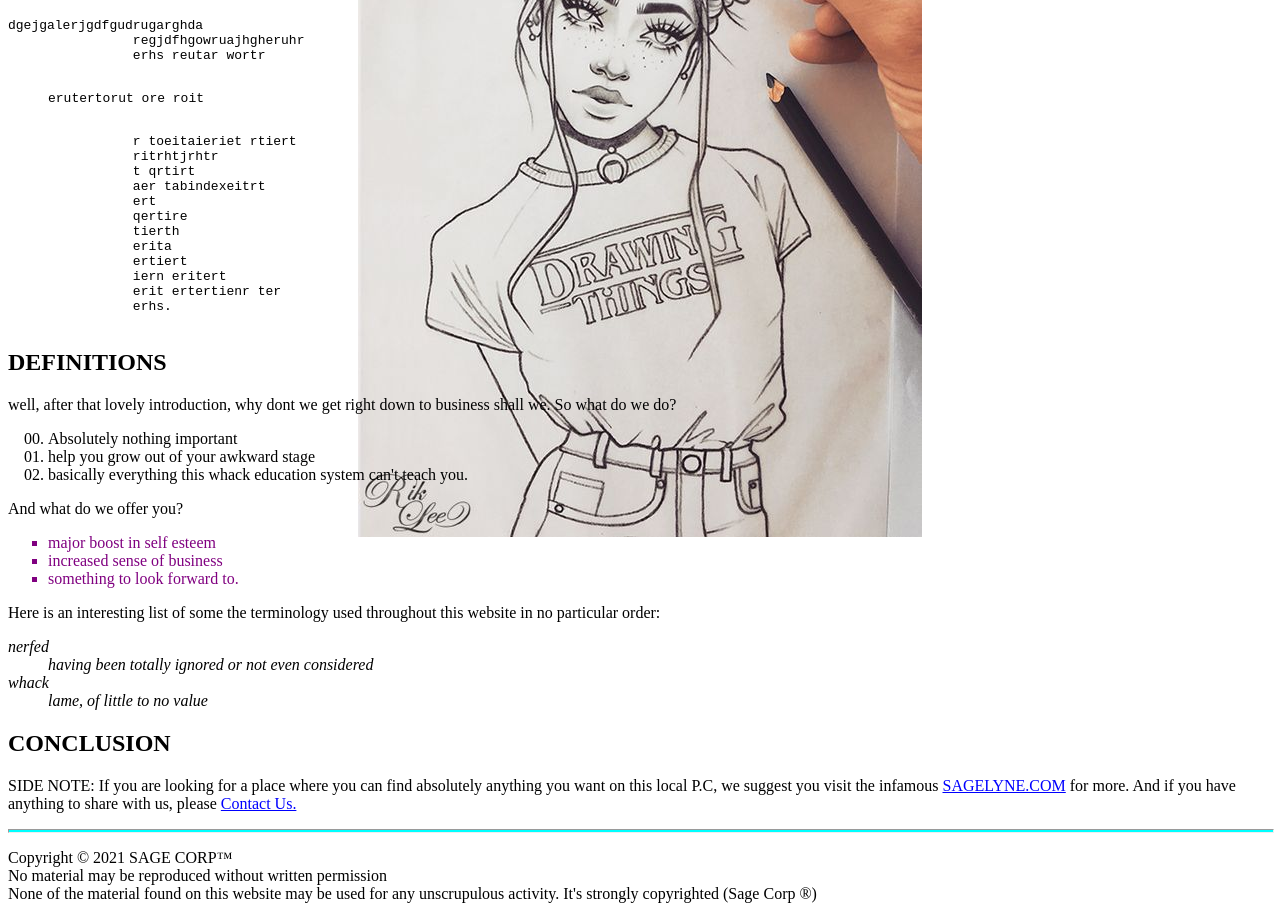
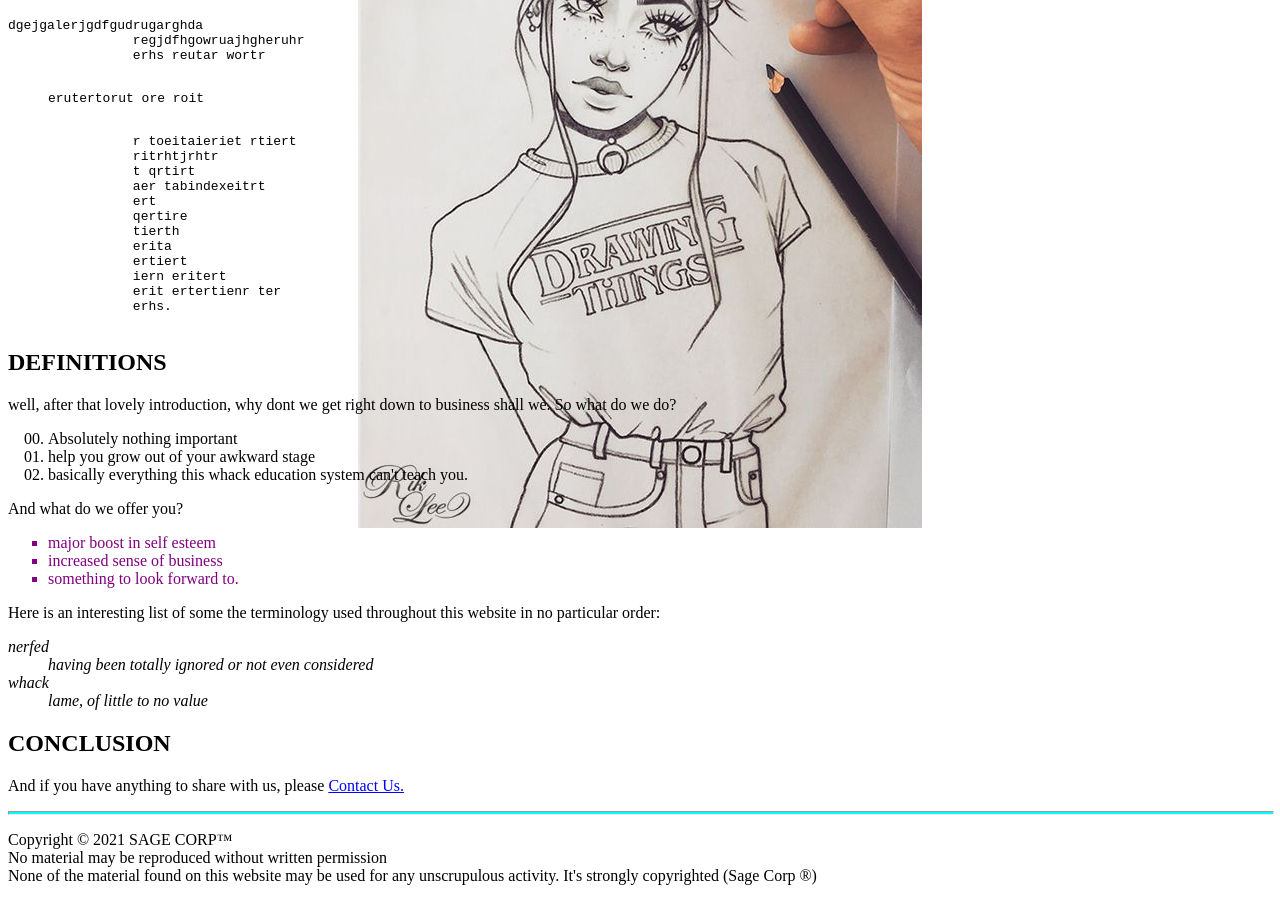
Before and after one commit to riccchmond/rookie, a plain HTML site: page index.html in a window 1280 px wide. Shown: the part 550-1469 px from the top of the page. Drawn offline with Linux system fonts and the light colour scheme.

Commit message:
Update index.html

```diff
--- a/index.html
+++ b/index.html
@@ -1,8 +1,8 @@
 <!DOCTYPE html>
-<html>
+<html lang="en-US">
 	<head>
 		<title>HTML</title>
-
+		<meta name="viewport" content="width=device-width; initial-scale=1.0">
 		<link rel="stylesheet" href="index.css">
 
 	</head>
@@ -89,9 +89,7 @@ dgejgalerjgdfgudrugarghda	<!-- apparently, indentation on writing html code usin
 
 		<h2><a name="concl">CONCLUSION</a></h2>				<!-- ANCHOR. -->
 
-		<p>SIDE NOTE: If you are looking for a place where you can find absolutely anything you want on this local P.C, we suggest you visit the
-		infamous <a class="sagelink" href="C:/users/richie/desktop/my website/index.html" target="_blank" title="The best collection of absolutely random content">SAGELYNE.COM</a> <!-- referrence to a site that is located in a different location locally -->
-		for more. And if you have anything to
+		<p>And if you have anything to
 		share with us, please <a href="mailto:jackbeanfrost@gmail.com?subject=comment" title="dont waste your time we wont even read this">Contact Us.</a>
 		</p>
 
```
